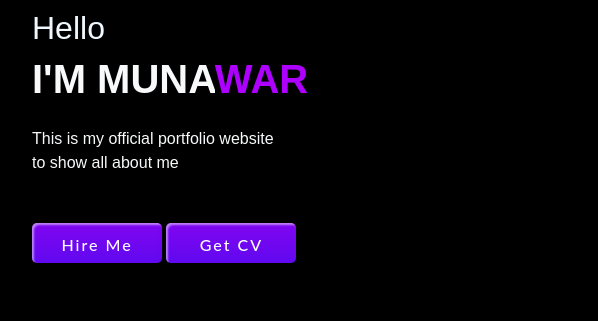
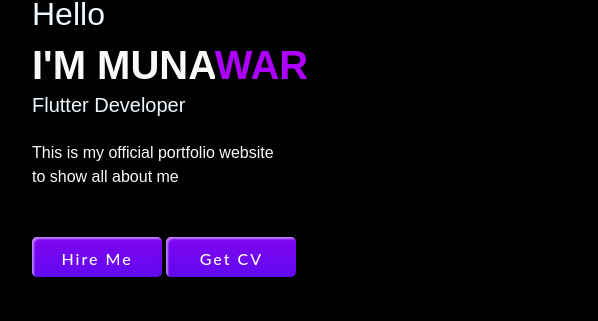
Before and after one commit to munawar3206/personal-webpage, a plain HTML site: page index.html in a window 1280 px wide. Shown: the part 360-681 px from the top of the page, 50-648 px from the left. Drawn offline with nearby package versions, Linux system fonts and the light colour scheme; a script that the page names is missing.

Commit message:
Update index.html

```diff
--- a/index.html
+++ b/index.html
@@ -80,6 +80,7 @@
           <div class="home-text">
             <h2 class="col-lg-7 hello">Hello</h2>
             <h1 class="text-light mb-1 text-uppercase fs-1 fw-bold ">I'm Muna<span>waR</span></h1>
+            <h5 class="col-lg-7 hello">Flutter Developer</h2>
             <p class="mt-4 text-light">This is my official portfolio website<br> to show all about me</p>
             <div class="mt-5">
               <a href="https://wa.me/919207908718"><button type="button" class="custom-btn btn-1">Hire
```
